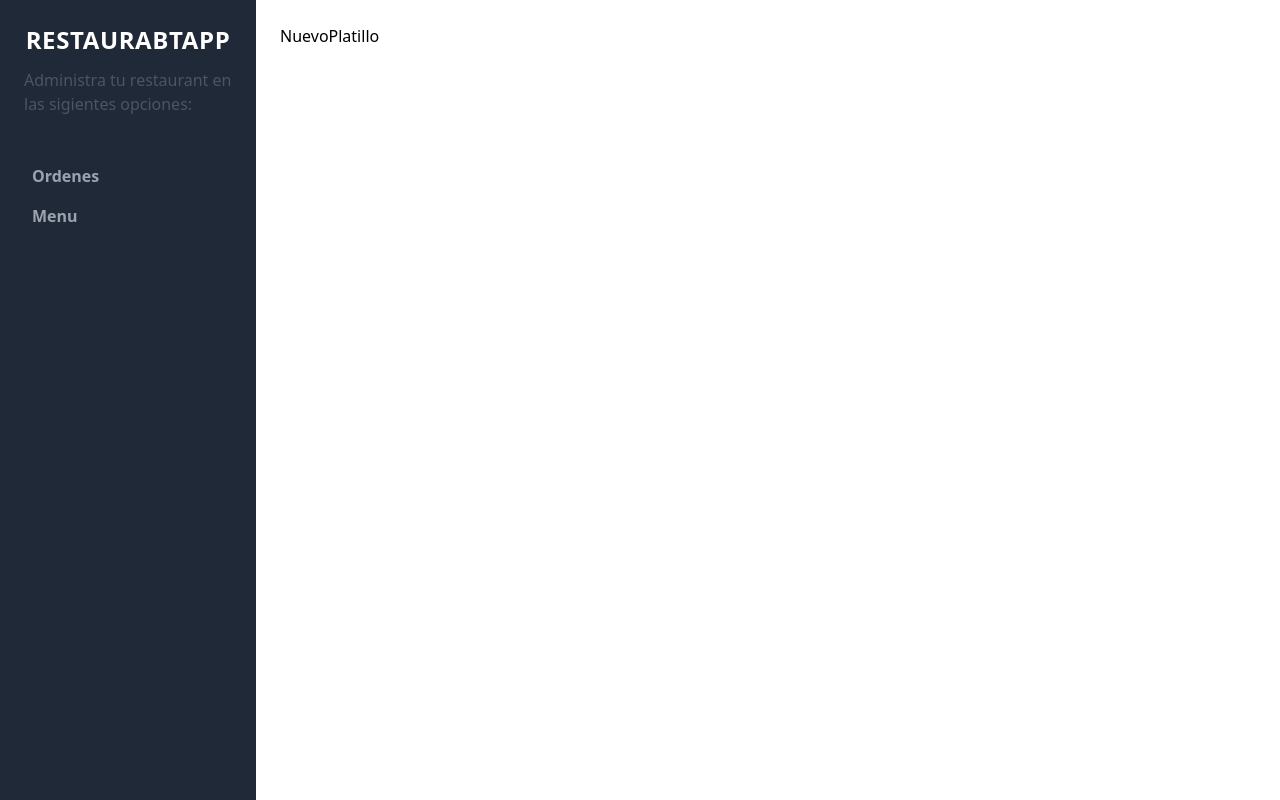
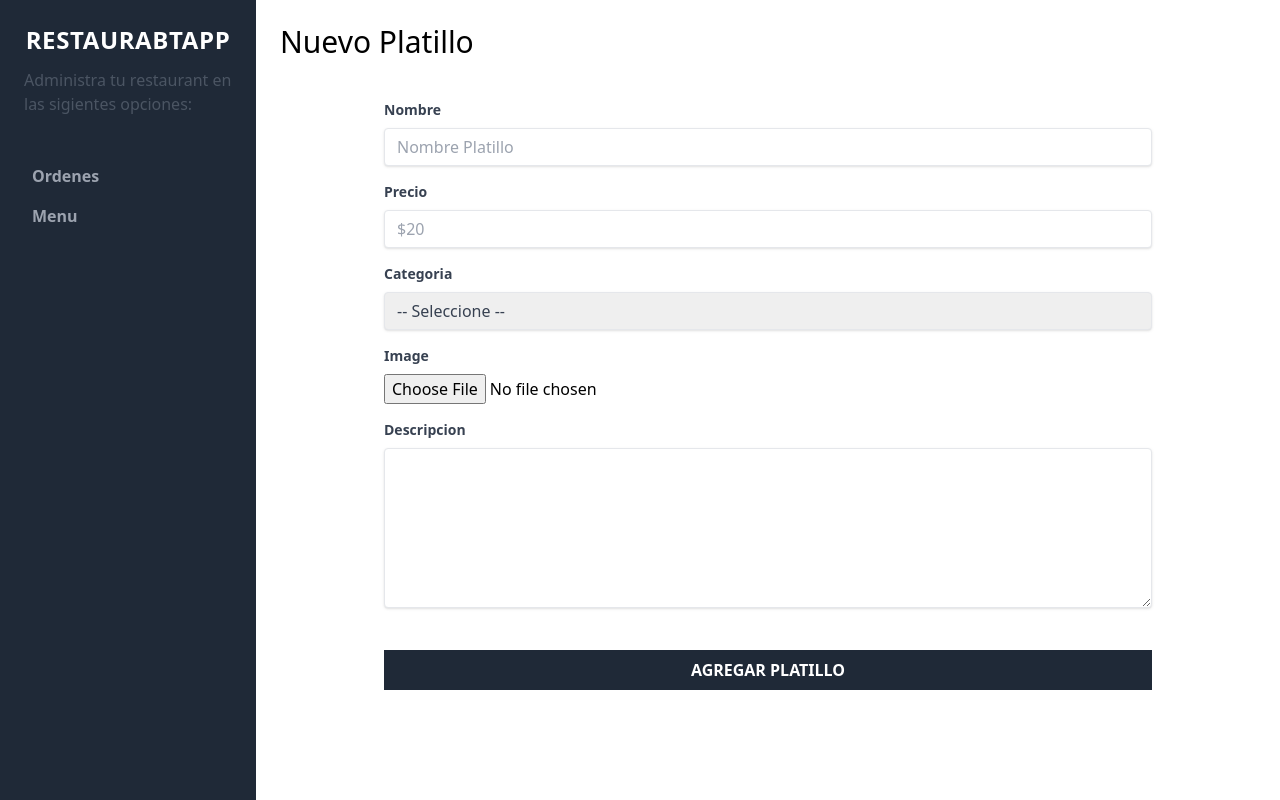
Before and after one commit to garbf1996/Trabajo-final, a React (Vite) app in the folder Clientes/: page /nuevo-platillo in a window 1280 px wide. Built offline with nearby package versions, Linux system fonts and the light colour scheme.

Commit message:
formulario

```diff
--- a/Clientes/src/components/pages/NuevoPlatillo.jsx
+++ b/Clientes/src/components/pages/NuevoPlatillo.jsx
@@ -1,7 +1,79 @@
 import React from "react";
 
 const NuevoPlatillo = () => {
-  return <div>NuevoPlatillo</div>;
+  return (
+    <>
+      <h1 className='text-3xl font-light mb-4'>Nuevo Platillo</h1>
+
+      <div className='flex justify-center mt-10'>
+        <div className='w-full max-w-3xl '>
+          <form>
+            <div className='mb-4'>
+              <label
+                className='block text-gray-700 text-sm font-bold mb-2'
+                htmlFor='nombre'
+              >
+                Nombre
+              </label>
+              <input
+                type='text'
+                id='nombre'
+                placeholder='Nombre Platillo'
+                className='shadow appearance-none border rounded w-full py-2 px-3 text-gray-700 leading-tight focus:outline-none focus:shadow-outline'
+              />
+            </div>
+            <div className='mb-4'>
+              <label className='block text-gray-700 text-sm font-bold mb-2'>
+                {" "}
+                Precio{" "}
+              </label>
+              <input
+                type='number'
+                id='precio'
+                placeholder='$20'
+                min='0.00'
+                className='shadow appearance-none border rounded w-full py-2 px-3 text-gray-700 leading-tight focus:outline-none focus:shadow-outline'
+              />
+            </div>
+            <div className='mb-4'>
+              <label className='block text-gray-700 text-sm font-bold mb-2'>
+                {" "}
+                Categoria{" "}
+              </label>
+              <select className='shadow appearance-none border rounded w-full py-2 px-3 text-gray-700 leading-tight focus:outline-none focus:shadow-outline'>
+                <option value=''>-- Seleccione --</option>
+                <option value='desayuno'>Desayuno</option>
+                <option value='comida'>Comida</option>
+                <option value='cena'>Cena</option>
+                <option value='bebida'>Bebida</option>
+                <option value='postre'>Postre</option>
+                <option value='ensalada'>Ensalada</option>
+              </select>
+            </div>
+            <div className='mb-4'>
+              <label className='block text-gray-700 text-sm font-bold mb-2'>
+                {" "}
+                Image
+              </label>
+              <input type='file' id='imagen' />
+            </div>
+            <div className='mb-4'>
+              <label className='block text-gray-700 text-sm font-bold mb-2'>
+                {" "}
+                Descripcion{" "}
+              </label>
+              <textarea className=' h-40 shadow appearance-none border rounded w-full py-2 px-3 text-gray-700 leading-tight focus:outline-none focus:shadow-outline'></textarea>
+            </div>
+            <input
+              type='submit'
+              className='bg-gray-800 hover:bg-gray-900 w-full mt-5 p-2 text-white uppercase font-bold'
+              value='Agregar Platillo'
+            />
+          </form>
+        </div>
+      </div>
+    </>
+  );
 };
 
 export default NuevoPlatillo;
```
